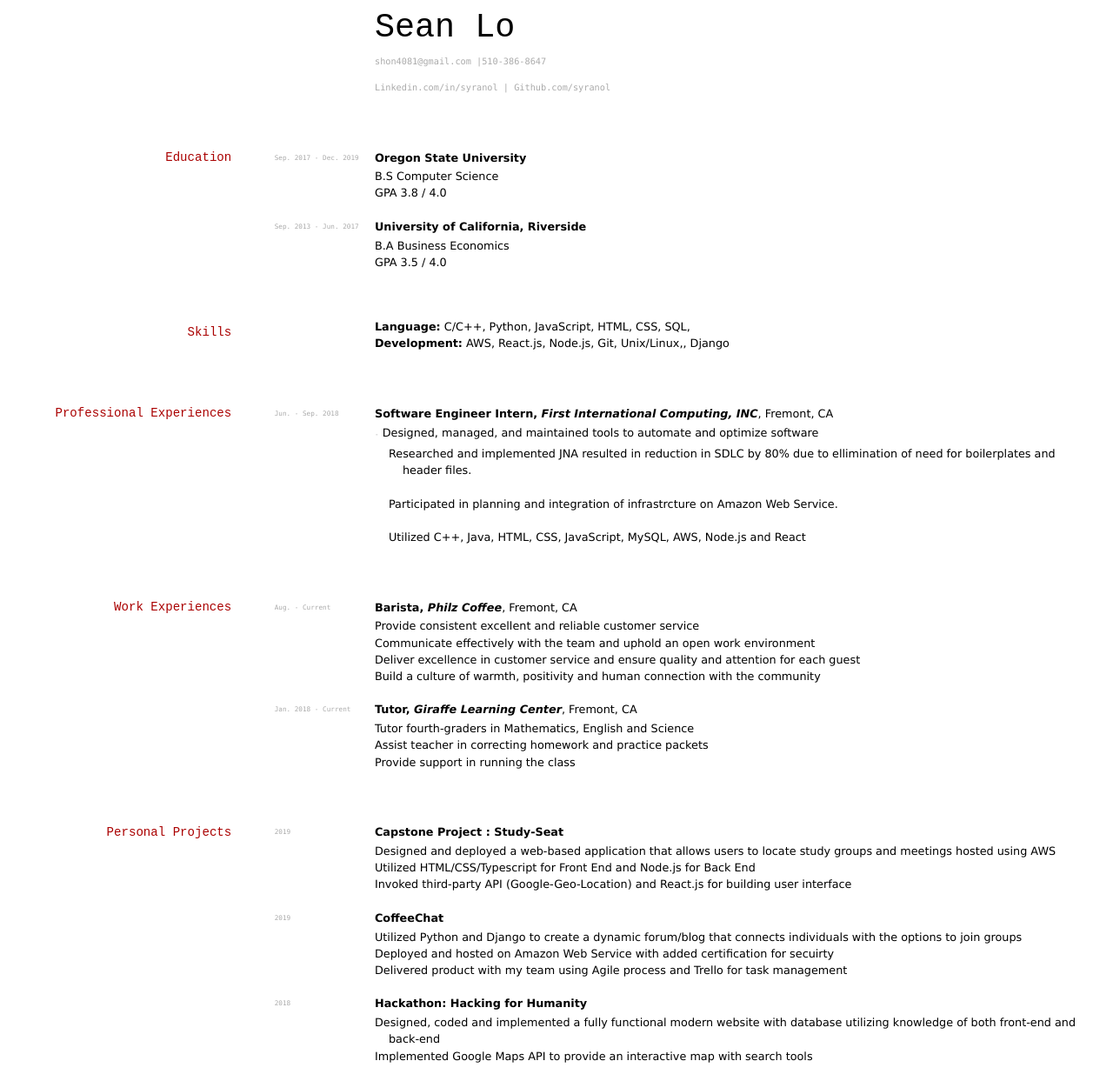
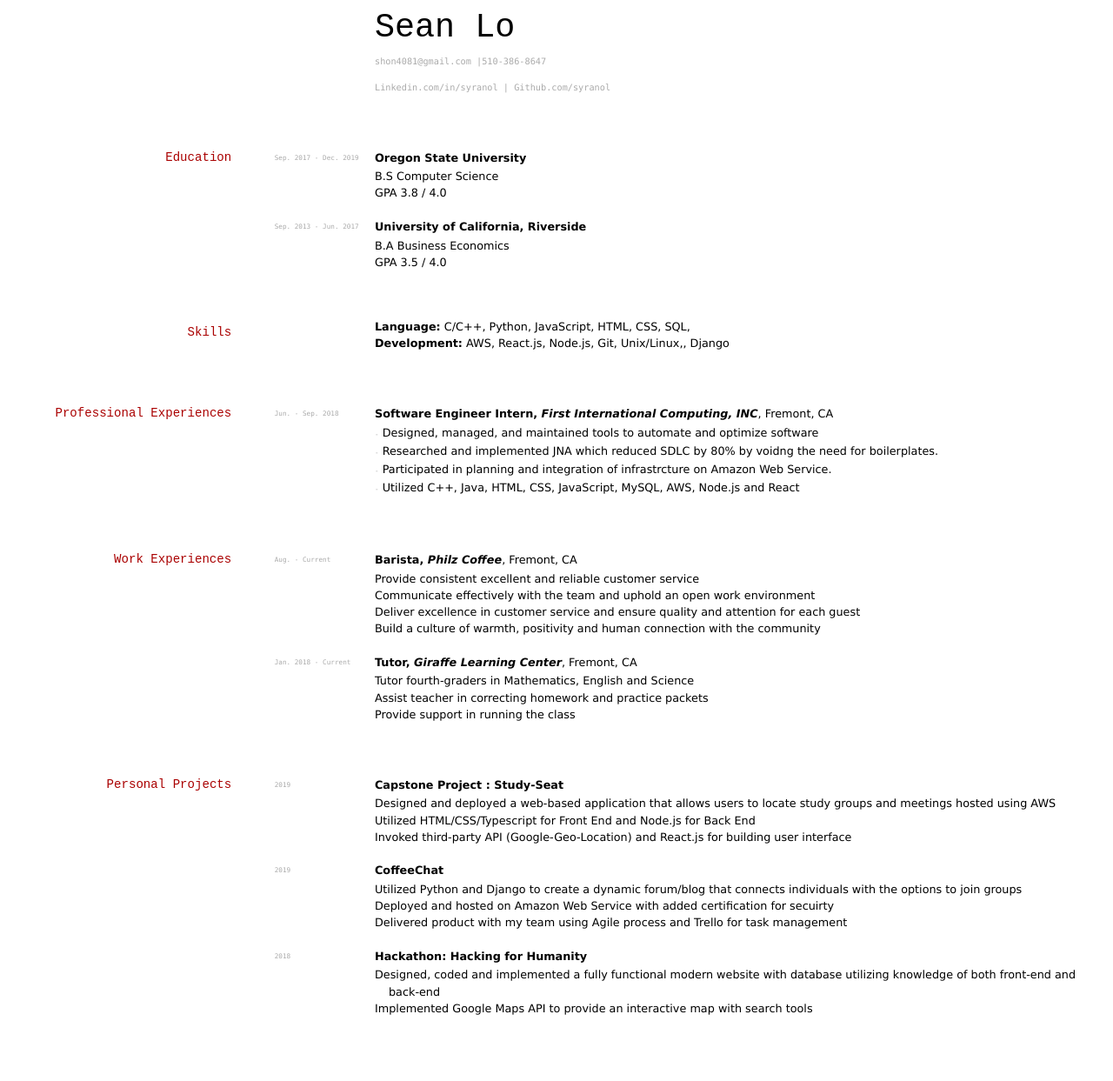
Before and after one commit to elipapa/markdown-cv, a Jekyll site: the page built from index.md, in a window 1280 px wide. Shown: the whole page at 87% size. Built offline with Jekyll 4.4.1, drawn with Linux system fonts in a browser that asks for light colours; after the commit the page ends 1188 px from its top, so only the background shows below that.

Commit message:
Update index.md

```diff
--- a/index.md
+++ b/index.md
@@ -35,10 +35,10 @@ __University of California, Riverside__
 __Software Engineer Intern, *First International Computing, INC*__, Fremont, CA
 
 - `-` Designed, managed, and maintained tools to automate and optimize software
-- - Researched and implemented JNA resulted in reduction in SDLC by 80%
-due to ellimination of need for boilerplates and header files.
-- - Participated in planning and integration of infrastrcture on Amazon Web Service.
-- - Utilized C++, Java, HTML, CSS, JavaScript, MySQL, AWS, Node.js and React
+- `-` Researched and implemented JNA which reduced SDLC by 80%
+by voidng the need for boilerplates.
+- `-` Participated in planning and integration of infrastrcture on Amazon Web Service.
+- `-` Utilized C++, Java, HTML, CSS, JavaScript, MySQL, AWS, Node.js and React
 
 ## Work Experiences
 `Aug. - Current` __Barista, *Philz Coffee*__, Fremont, CA
```
